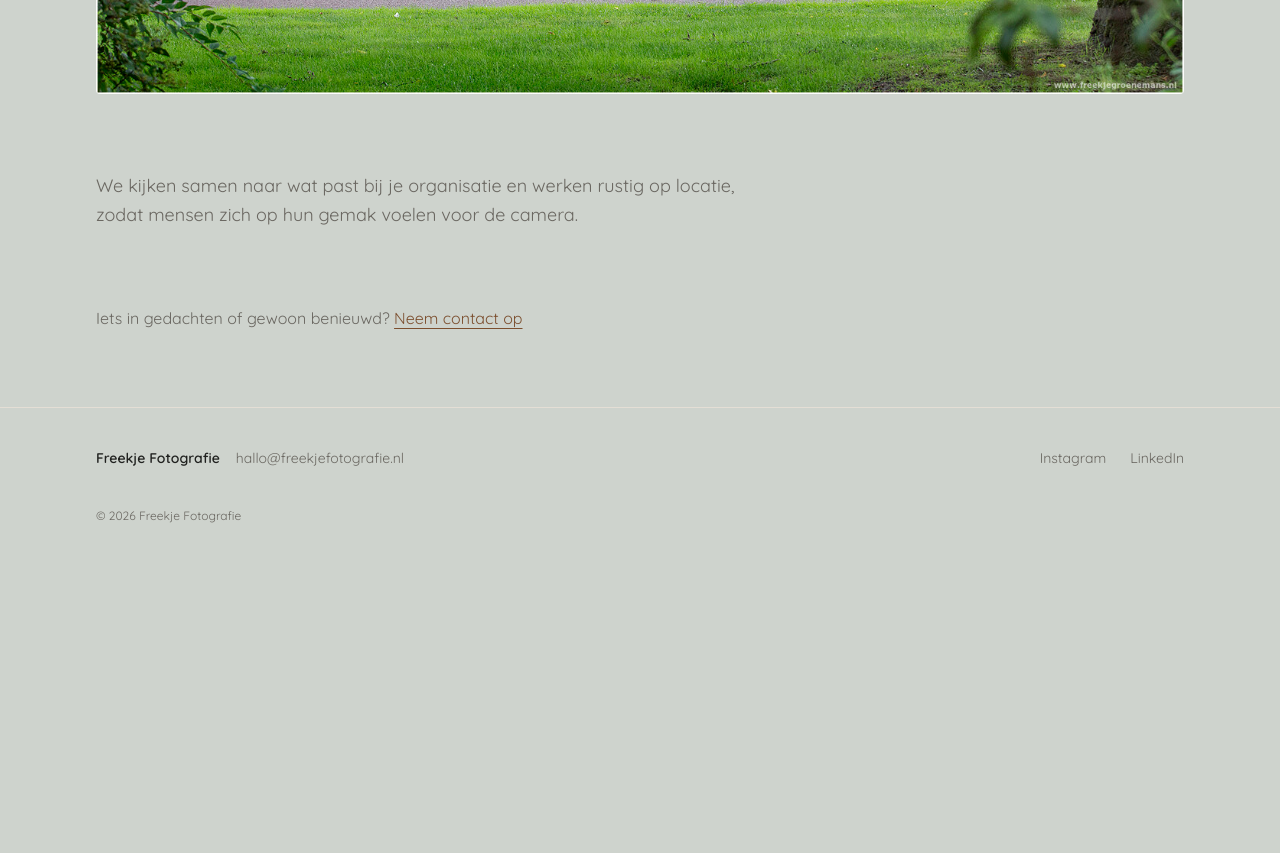
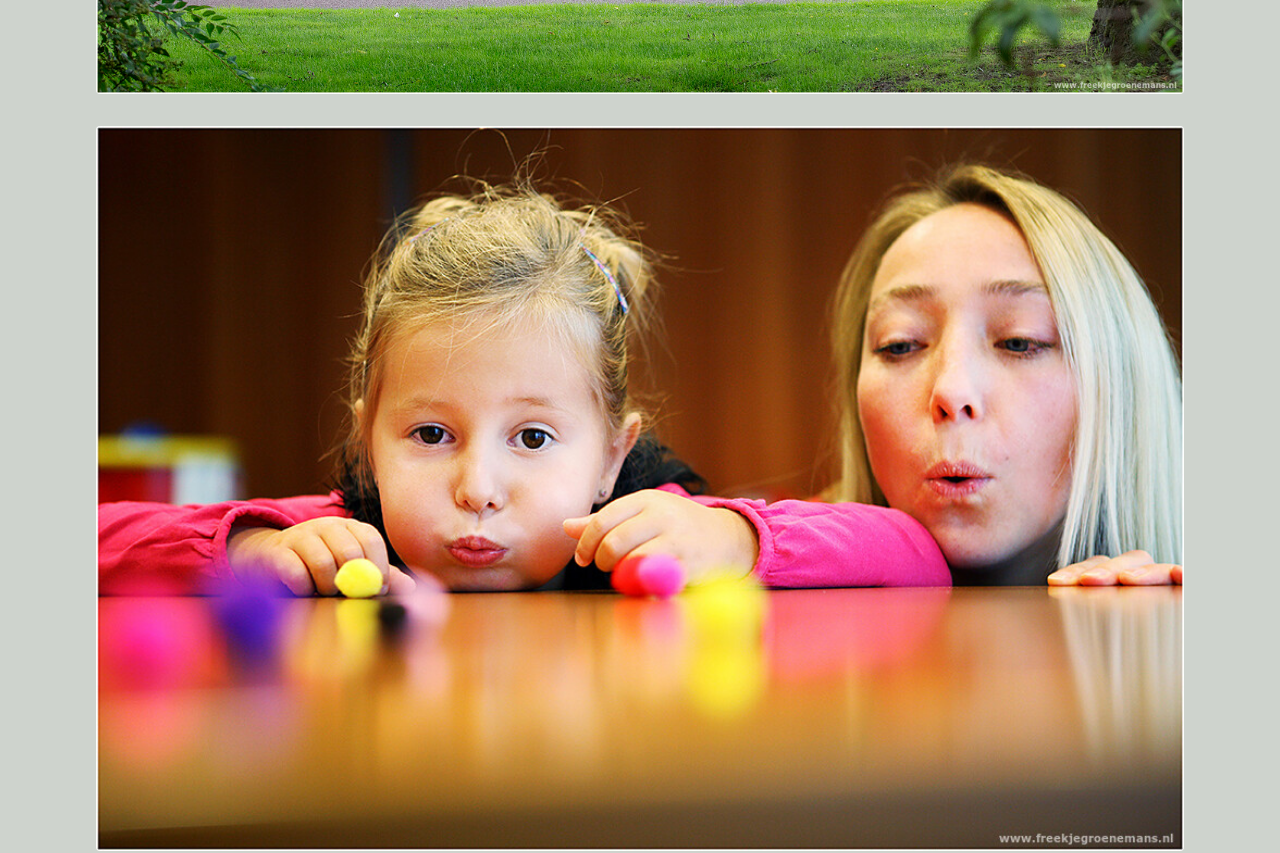
Before and after one commit to martijnberg/freekje_fotografie, a Next.js app: page /bedrijven in a window 1280 px wide. Shown: the part 3260-4113 px from the top of the page. Before the commit the page ends 3816 px from the top, so only its background shows below. Built offline with nearby package versions, Linux system fonts and the light colour scheme.

Commit message:
feat: include all gallery images

```diff
--- /dev/null
+++ b/src/content/local-images.ts
@@ -0,0 +1,148 @@
+/**
+ * Build-time hulpmiddel dat een fotogalerij samenstelt uit de werkelijke
+ * bestanden onder `public/`. Draait uitsluitend tijdens de build (server /
+ * `output: "export"`) en gebruikt `node:fs`; er is geen bestandssysteemtoegang
+ * in de browser.
+ *
+ * Bestaande, gecureerde metadata (alt-tekst, verhouding, span, object-position
+ * en volgorde) blijft behouden. Foto's die nog niet gecureerd zijn, worden
+ * automatisch toegevoegd met veilige, consistente defaults. Voor nieuwe foto's
+ * wordt de beeldverhouding uit de JPEG-afmetingen afgeleid, zodat ze niet
+ * willekeurig worden bijgesneden.
+ */
+
+import { readdirSync, readFileSync } from "node:fs";
+import { extname, join } from "node:path";
+import type { ImageRatio, WorkImage } from "./work-areas";
+
+/** Toegestane afbeeldingsextensies (kleine letters). */
+const IMAGE_EXTENSIONS = new Set([".jpg", ".jpeg", ".png", ".webp", ".avif"]);
+
+/**
+ * Leest de breedte en hoogte uit de header van een JPEG-bestand zonder externe
+ * dependency. Retourneert `null` als het geen leesbare JPEG blijkt.
+ */
+function readJpegSize(buffer: Buffer): { width: number; height: number } | null {
+  if (buffer.length < 4 || buffer[0] !== 0xff || buffer[1] !== 0xd8) {
+    return null;
+  }
+
+  let offset = 2;
+  while (offset + 1 < buffer.length) {
+    if (buffer[offset] !== 0xff) {
+      offset++;
+      continue;
+    }
+
+    let marker = buffer[offset + 1];
+    while (marker === 0xff && offset + 1 < buffer.length) {
+      offset++;
+      marker = buffer[offset + 1];
+    }
+    offset += 2;
+
+    // Start of stream of einde: geen bruikbare afmetingen meer.
+    if (marker === 0xd9 || marker === 0xda) break;
+    // Standalone markers zonder lengteveld.
+    if (marker === 0xd8 || (marker >= 0xd0 && marker <= 0xd7)) continue;
+    if (offset + 2 > buffer.length) break;
+
+    const length = buffer.readUInt16BE(offset);
+
+    // Start Of Frame markers bevatten de afmetingen (m.u.v. DHT/JPG/DAC).
+    const isStartOfFrame =
+      marker >= 0xc0 &&
+      marker <= 0xcf &&
+      marker !== 0xc4 &&
+      marker !== 0xc8 &&
+      marker !== 0xcc;
+
+    if (isStartOfFrame) {
+      if (offset + 7 > buffer.length) break;
+      const height = buffer.readUInt16BE(offset + 3);
+      const width = buffer.readUInt16BE(offset + 5);
+      if (width > 0 && height > 0) return { width, height };
+      break;
+    }
+
+    offset += length;
+  }
+
+  return null;
+}
+
+/** Bepaalt een bewuste beeldverhouding uit de afmetingen. */
+function ratioFromSize(width: number, height: number): ImageRatio {
+  const aspect = width / height;
+  if (aspect > 1.15) return "landscape";
+  if (aspect < 0.87) return "portrait";
+  return "square";
+}
+
+/**
+ * Leidt de beeldverhouding af uit het bestand. Bij twijfel of een leesfout
+ * wordt `"square"` gebruikt: een neutrale, symmetrische uitsnede.
+ */
+function detectRatio(filePath: string): ImageRatio {
+  try {
+    const size = readJpegSize(readFileSync(filePath));
+    if (size) return ratioFromSize(size.width, size.height);
+  } catch {
+    // Val terug op de veilige default hieronder.
+  }
+  return "square";
+}
+
+/**
+ * Stelt de volledige galerij samen: eerst de gecureerde foto's in hun
+ * vastgelegde volgorde en met hun metadata, daarna alle overige geldige
+ * bestanden uit de map (oplopend gesorteerd) met veilige defaults.
+ */
+export function buildGallery(options: {
+  /** Map onder `public/`, bijv. `"foto/bedrijf"`. */
+  folder: string;
+  /** Gecureerde, geordende foto's met expliciete metadata. */
+  curated: WorkImage[];
+  /** Bron-paden die overgeslagen worden (bijv. het hero-beeld). */
+  exclude?: readonly string[];
+  /** Veilige alt-tekst voor automatisch toegevoegde foto's. */
+  defaultAlt: string;
+}): WorkImage[] {
+  const dir = join(process.cwd(), "public", options.folder);
+  const excluded = new Set(options.exclude ?? []);
+  const curatedBySrc = new Map(options.curated.map((image) => [image.src, image]));
+
+  const gallery: WorkImage[] = [];
+  const used = new Set<string>();
+
+  // 1. Gecureerde foto's in de vastgelegde volgorde (hero uitgezonderd).
+  for (const image of options.curated) {
+    if (excluded.has(image.src) || used.has(image.src)) continue;
+    gallery.push(image);
+    used.add(image.src);
+  }
+
+  // 2. Overige bestanden, oplopend gesorteerd, met veilige defaults.
+  const files = readdirSync(dir)
+    .filter((name) => !name.startsWith("."))
+    .filter((name) => IMAGE_EXTENSIONS.has(extname(name).toLowerCase()))
+    .sort();
+
+  for (const name of files) {
+    const src = `/${options.folder}/${name}`;
+    if (used.has(src) || excluded.has(src) || curatedBySrc.has(src)) continue;
+
+    const ratio = detectRatio(join(dir, name));
+    gallery.push({
+      src,
+      alt: options.defaultAlt,
+      ratio,
+      span: ratio === "landscape" ? "full" : "half",
+      objectPosition: "center",
+      ready: true,
+    });
+    used.add(src);
+  }
+
+  return gallery;
+}
--- a/src/content/work-areas.ts
+++ b/src/content/work-areas.ts
@@ -8,6 +8,8 @@
  * rustig placeholdervlak; het volstaat dan om een foto op `src` te plaatsen en
  * `ready: true` te zetten — zonder componentwijziging.
  */
+
+import { buildGallery } from "./local-images";
 
 export type ImageRatio = "portrait" | "landscape" | "square";
 
@@ -64,7 +66,7 @@ const contact = {
   href: "/contact",
 } as const;
 
-export const workAreas: Record<WorkArea["slug"], WorkArea> = {
+const workAreasBase: Record<WorkArea["slug"], WorkArea> = {
   bedrijven: {
     slug: "bedrijven",
     title: "Bedrijven",
@@ -253,3 +255,41 @@ export const workAreas: Record<WorkArea["slug"], WorkArea> = {
     contact,
   },
 };
+
+/** Map onder `public/` waarin de foto's van elk werkgebied staan. */
+const folderBySlug: Record<WorkArea["slug"], string> = {
+  bedrijven: "foto/bedrijf",
+  portret: "foto/portret",
+  publicaties: "foto/publicaties",
+};
+
+/** Veilige alt-tekst voor automatisch toegevoegde (niet-gecureerde) foto's. */
+const defaultAltBySlug: Record<WorkArea["slug"], string> = {
+  bedrijven: "Bedrijfsfotografie op locatie",
+  portret: "Portretfotografie",
+  publicaties: "Fotografie voor een publicatie",
+};
+
+/**
+ * De gecureerde galerijen hierboven bepalen de metadata en de volgorde van de
+ * eerste foto's; alle overige geldige bestanden uit de map worden bij de build
+ * automatisch toegevoegd (met veilige defaults). Zo verschijnen alle
+ * beschikbare foto's op hun eigen pagina zonder de curatie te verliezen.
+ */
+export const workAreas: Record<WorkArea["slug"], WorkArea> = Object.fromEntries(
+  (Object.keys(workAreasBase) as WorkArea["slug"][]).map((slug) => {
+    const area = workAreasBase[slug];
+    return [
+      slug,
+      {
+        ...area,
+        gallery: buildGallery({
+          folder: folderBySlug[slug],
+          curated: area.gallery,
+          exclude: area.hero ? [area.hero.src] : [],
+          defaultAlt: defaultAltBySlug[slug],
+        }),
+      } satisfies WorkArea,
+    ];
+  }),
+) as Record<WorkArea["slug"], WorkArea>;
```
